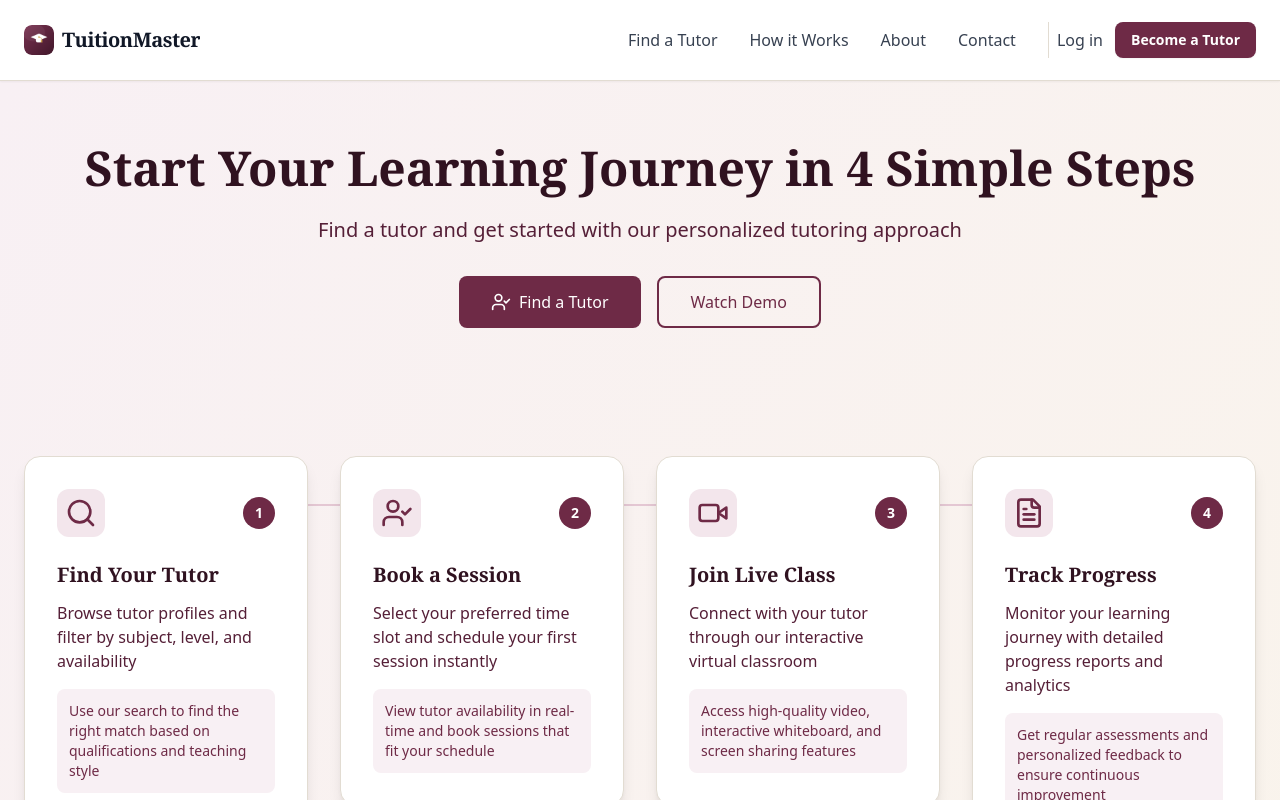
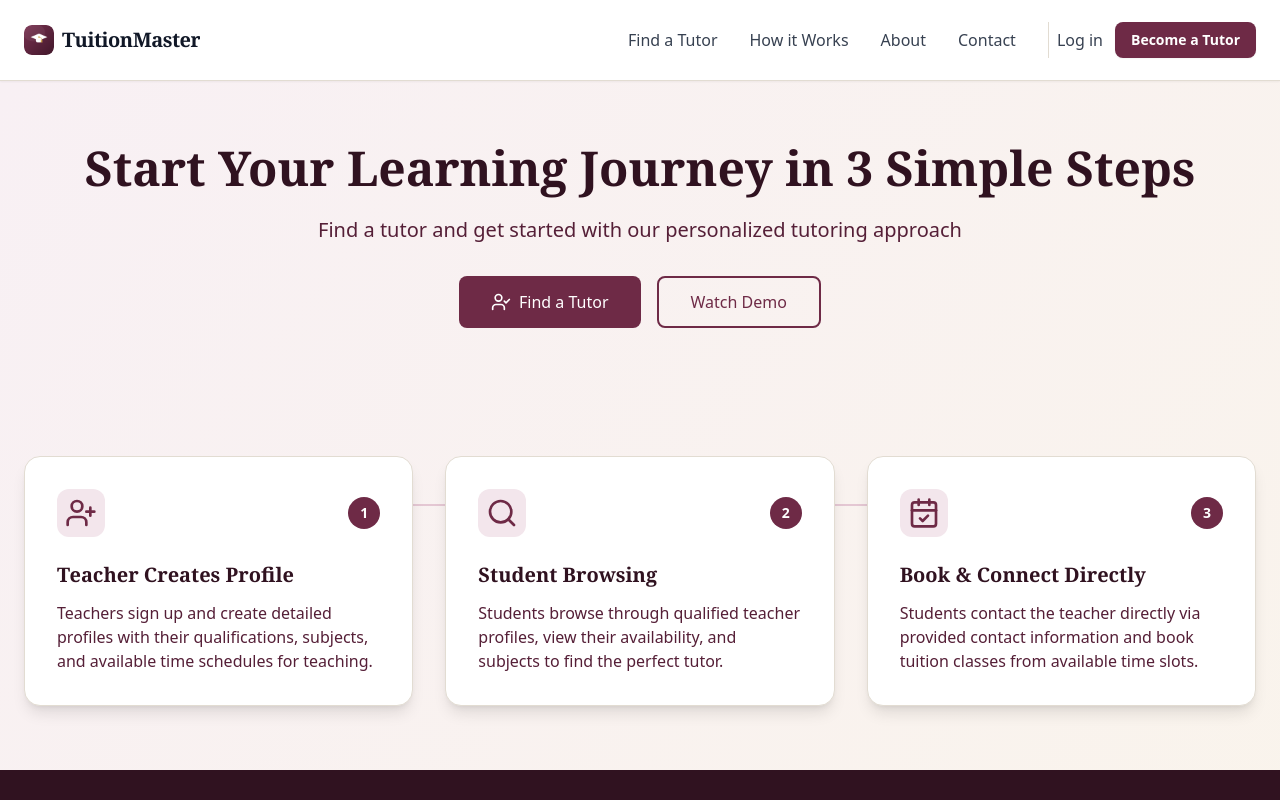
Before and after one commit to AayushSinghRajput/tutionmaster, a React (Create React App) app in the folder frontend/: page /how-it-works in a window 1280 px wide. Shown: the top 800 px of the page. Built offline with nearby package versions, Linux system fonts and the light colour scheme; no server answers; the HTML template or start-up script is replaced by a standard one.

Commit message:
feat: update steps in the learning journey and refine step details for clarity

```diff
--- a/frontend/src/components/works/HeroSection.jsx
+++ b/frontend/src/components/works/HeroSection.jsx
@@ -5,7 +5,7 @@ const HeroSection = ({ onWatchDemo }) => {
   return (
     <div className="container mx-auto px-4 sm:px-6 py-12 sm:py-16 text-center">
       <h1 className="text-3xl sm:text-4xl md:text-5xl font-serif font-bold text-brand-900 mb-6">
-        Start Your Learning Journey in 4 Simple Steps
+        Start Your Learning Journey in 3 Simple Steps
       </h1>
       <p className="text-base sm:text-lg md:text-xl text-brand-700 max-w-2xl mx-auto mb-8">
         Find a tutor and get started with our personalized tutoring approach
--- a/frontend/src/components/works/StepCard.jsx
+++ b/frontend/src/components/works/StepCard.jsx
@@ -17,8 +17,7 @@ const StepCard = ({ step, index, isLast }) => {
           </div>
         </div>
         <h3 className="text-xl font-bold text-brand-900 mb-3">{step.title}</h3>
-        <p className="text-brand-700 mb-4">{step.description}</p>
-        <p className="text-sm text-brand-600 bg-brand-50 rounded-lg p-3">{step.details}</p>
+        <p className="text-brand-700">{step.description}</p>
       </div>
     </div>
   );
--- a/frontend/src/components/works/StepsSection.jsx
+++ b/frontend/src/components/works/StepsSection.jsx
@@ -4,7 +4,7 @@ import { STEPS } from '../../constants/works/steps';
 const StepsSection = () => {
   return (
     <div className="container mx-auto px-4 sm:px-6 py-12 sm:py-16">
-      <div className="grid grid-cols-1 sm:grid-cols-2 lg:grid-cols-4 gap-6 sm:gap-8">
+      <div className="grid grid-cols-1 sm:grid-cols-2 lg:grid-cols-3 gap-6 sm:gap-8">
         {STEPS.map((step, index) => (
           <StepCard key={step.id} step={step} index={index} isLast={index === STEPS.length - 1} />
         ))}
--- a/frontend/src/constants/works/steps.js
+++ b/frontend/src/constants/works/steps.js
@@ -1,32 +1,22 @@
-import { Search, UserCheck, Video, FileText } from 'lucide-react';
+import { UserPlus, Search, CalendarCheck } from 'lucide-react';
 
 export const STEPS = [
   {
-    id: 'find-tutor',
-    icon: Search,
-    title: 'Find Your Tutor',
-    description: 'Browse tutor profiles and filter by subject, level, and availability',
-    details: 'Use our search to find the right match based on qualifications and teaching style',
+    id: 'teacher-creates-profile',
+    icon: UserPlus,
+    title: 'Teacher Creates Profile',
+    description: 'Teachers sign up and create detailed profiles with their qualifications, subjects, and available time schedules for teaching.',
   },
   {
-    id: 'book-session',
-    icon: UserCheck,
-    title: 'Book a Session',
-    description: 'Select your preferred time slot and schedule your first session instantly',
-    details: 'View tutor availability in real-time and book sessions that fit your schedule',
+    id: 'student-browsing',
+    icon: Search,
+    title: 'Student Browsing',
+    description: 'Students browse through qualified teacher profiles, view their availability, and subjects to find the perfect tutor.',
   },
   {
-    id: 'join-class',
-    icon: Video,
-    title: 'Join Live Class',
-    description: 'Connect with your tutor through our interactive virtual classroom',
-    details: 'Access high-quality video, interactive whiteboard, and screen sharing features',
-  },
-  {
-    id: 'track-progress',
-    icon: FileText,
-    title: 'Track Progress',
-    description: 'Monitor your learning journey with detailed progress reports and analytics',
-    details: 'Get regular assessments and personalized feedback to ensure continuous improvement',
+    id: 'book-connect-directly',
+    icon: CalendarCheck,
+    title: 'Book & Connect Directly',
+    description: 'Students contact the teacher directly via provided contact information and book tuition classes from available time slots.',
   },
 ];
```
Also changed, not shown: 1 other file (tests, documents, lock files or other folders).
